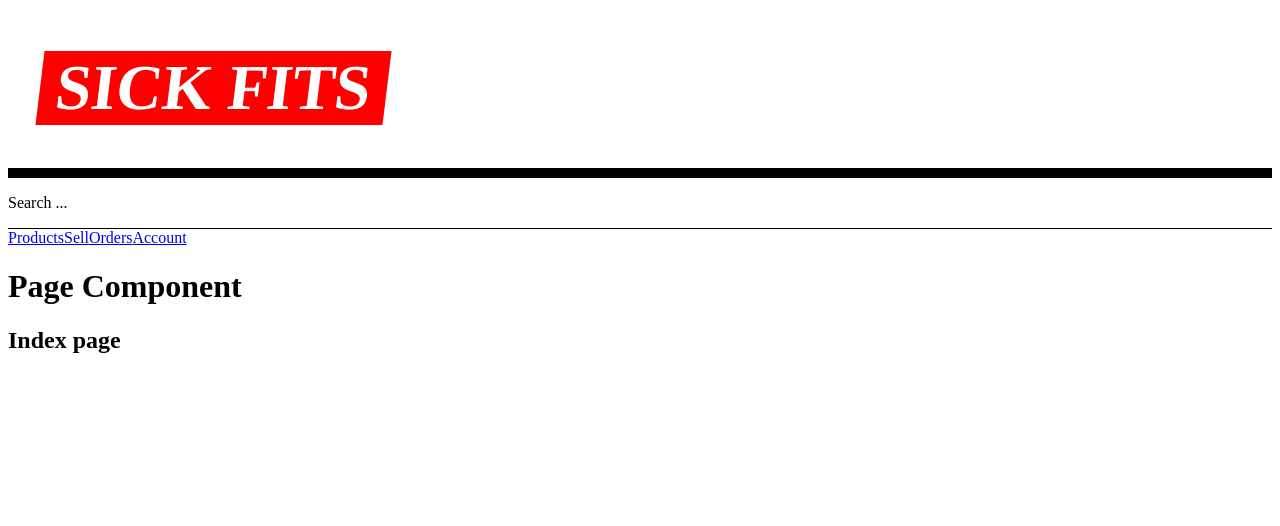
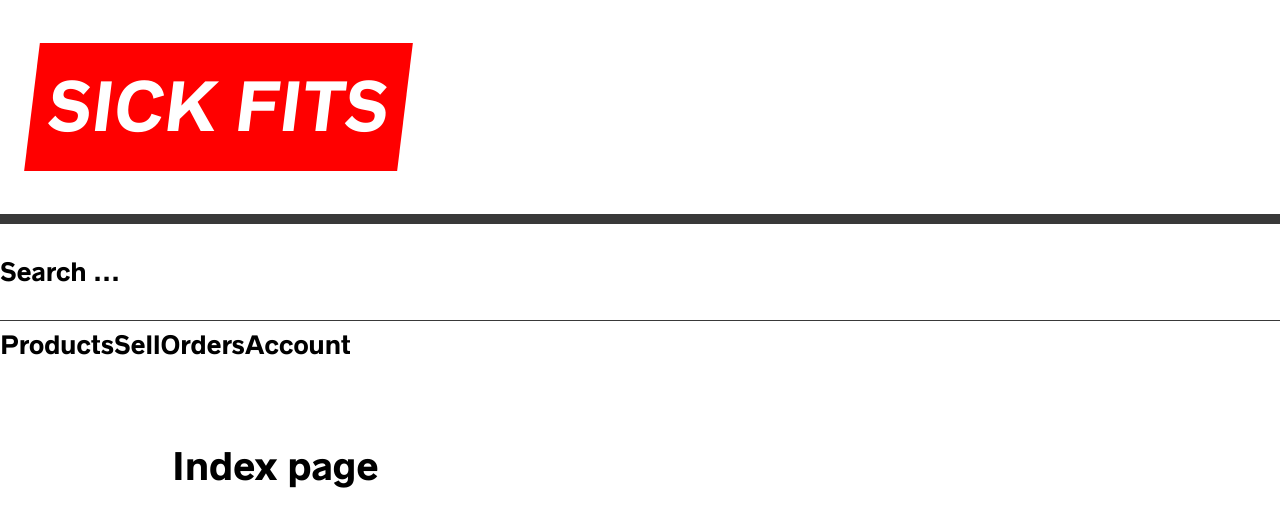
Before and after one commit to JackEdwardLyons/sick-fits, a Next.js app in the folder frontend/: page / in a window 1280 px wide. Shown: the top 526 px of the page. Built offline with nearby package versions, Linux system fonts and the light colour scheme.

Commit message:
Style: Add global styles to app
- new font stack
- css variables
- basic layout styles

```diff
--- a/frontend/components/Header.tsx
+++ b/frontend/components/Header.tsx
@@ -1,4 +1,4 @@
-import React from 'react'
+import { FC } from 'react'
 import Link from 'next/link'
 import styled from 'styled-components'
 import Nav from './Nav'
@@ -8,7 +8,7 @@
   margin-left: 2rem;
   position: relative;
   z-index: 2;
-  background: red;
+  background: var(--red);
   transform: skew(-7deg);
 
   a {
@@ -35,7 +35,7 @@
   }
 `
 
-const Header: React.FC = () => (
+const Header: FC = () => (
   <HeaderStyles>
     <div className="bar">
       <Logo>
--- a/frontend/components/Nav.tsx
+++ b/frontend/components/Nav.tsx
@@ -1,7 +1,7 @@
 import Link from 'next/link'
-import React from 'react'
+import { FC } from 'react'
 
-const Nav: React.FC = () => (
+const Nav: FC = () => (
   <nav>
     <Link href="/products">Products</Link>
     <Link href="/sell">Sell</Link>
--- a/frontend/components/Page.tsx
+++ b/frontend/components/Page.tsx
@@ -1,13 +1,64 @@
+import styled, { createGlobalStyle } from 'styled-components'
 import Header from './Header'
 
-function Page({ children }: { children: any }) {
-  return (
-    <main>
-      <Header />
-      <h1>Page Component</h1>
-      <div>{children}</div>
-    </main>
-  )
-}
+const GlobalStyles = createGlobalStyle`
+  @font-face {
+    font-family: 'radnika_next';
+    src: url('/static/radnikanext-medium-webfont.woff2') format('woff2');
+    font-weight: normal;
+    font-style: normal;
+  }
+  :root {
+    --red: #ff0000;
+    --black: #393939;
+    --grey: #3A3A3A;
+    --gray: var(--grey);
+    --lightGrey: #e1e1e1;
+    --lightGray: var(---lightGrey);
+    --offWhite: #ededed;
+    --maxWidth: 1000px;
+    --bs: 0 12px 24px 0 rgba(0,0,0,0.09);
+    --fontStack: 'radnika_next', --apple-system, BlinkMacSystemFont, 'Segoe UI', Roboto, Oxygen, Ubuntu, Cantarell, 'Open Sans', 'Helvetica Neue', sans-serif;
+    box-sizing: border-box;
+  }
+  *, *:before, *:after {
+    box-sizing: inherit;
+  }
+
+  body {
+    font-family: var(--fontStack);
+    padding: 0;
+    margin: 0;
+    font-size: 1.5rem;
+    line-height:2;
+  }
+
+  a {
+    text-decoration: none;
+    color: var(---black);
+  }
+
+  a:hover {
+    text-decoration: underline;
+  }
+
+  button {
+    font-family: var(--fontStack);
+  }
+`
+
+const InnerStyles = styled.div`
+  max-width: var(--maxWidth);
+  margin: 0 auto;
+  padding: 2rem;
+`
+
+const Page = ({ children }: { children: any }) => (
+  <main>
+    <GlobalStyles />
+    <Header />
+    <InnerStyles>{children}</InnerStyles>
+  </main>
+)
 
 export default Page
--- a/frontend/package.json
+++ b/frontend/package.json
@@ -80,6 +80,7 @@
       }
     },
     "rules": {
+      "react/prop-types": 1,
       "react/jsx-filename-extension": [
         2,
         {
```
